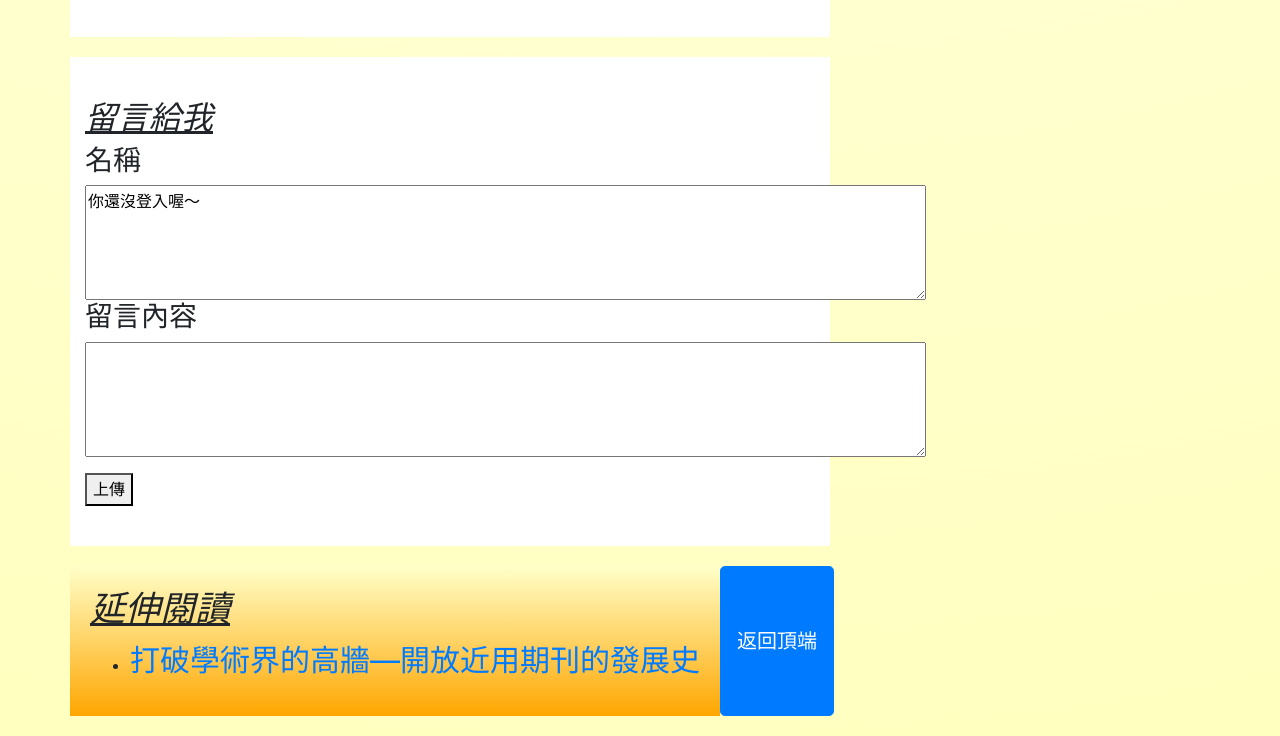
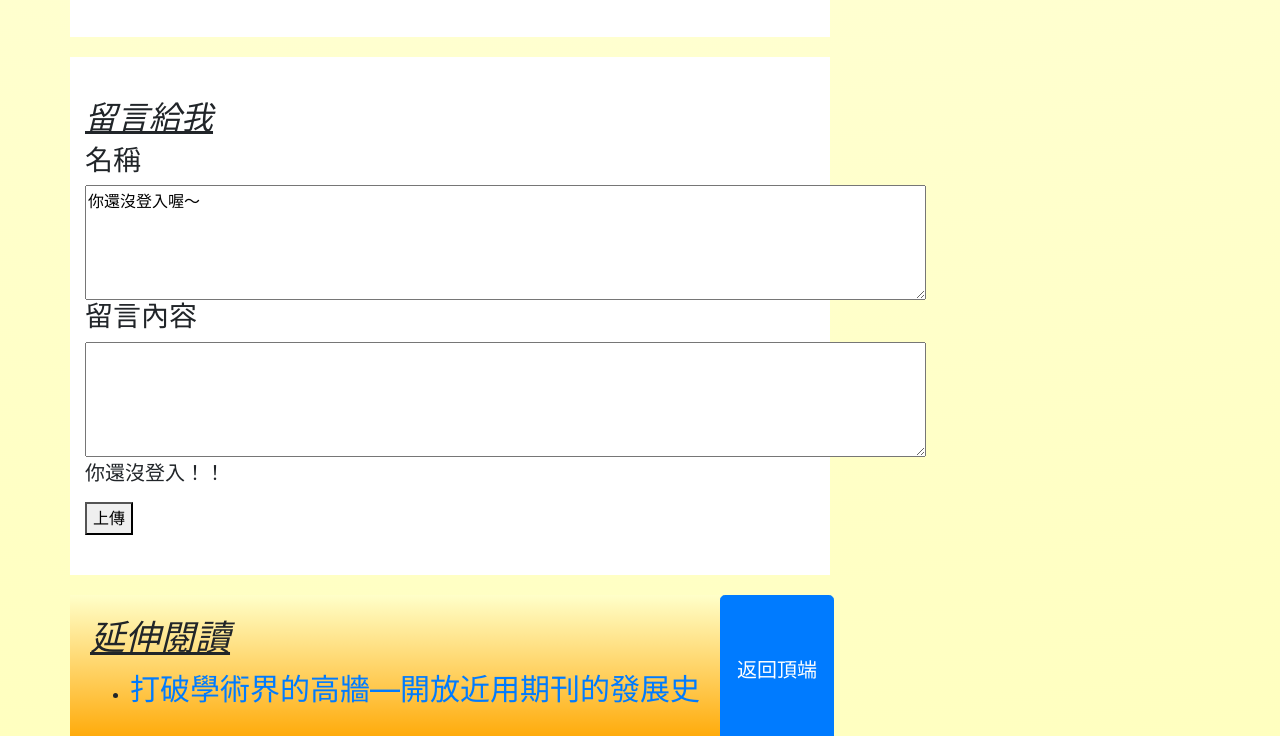
Before and after one commit to 103703037/social_network, a plain HTML site: page 103703037/public/index.html in a window 1280 px wide. Both pictures are taken after a click on the button "上傳". Shown: the part 5271-6007 px from the top of the page. Drawn offline with nearby package versions, Linux system fonts and the light colour scheme.

Commit message:
change unsigned message

```diff
--- a/103703037/public/index.html
+++ b/103703037/public/index.html
@@ -221,6 +221,7 @@
         var storageRef = firebase.storage().ref();
         var now = new Date();
         function upLoadFunction() {
+          if (document.getElementById("sign_up").innerHTML!="尚未登入"){
           var name = document.getElementById("name").value;
           var op = document.getElementById("opinion").value;
 
@@ -232,7 +233,10 @@
           document.getElementById("reply").innerHTML = "謝謝你的意見～";
 
           document.getElementById("opinion").value = "";
-
+          }
+          else{
+            document.getElementById("reply").innerHTML = "你還沒登入！！";
+          }
         }
 
         function anony(){
@@ -250,7 +254,7 @@
               // User is signed in.
               var isAnonymous = user.isAnonymous;
               var uid = user.uid;
-              document.getElementById("name").value = uid;
+              document.getElementById("name").value = "匿名";
               // ...
             } else {
               // User is signed out.
```
